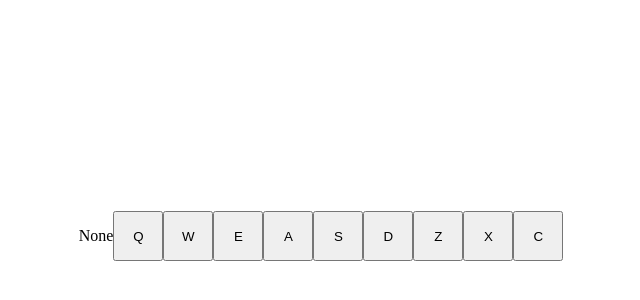
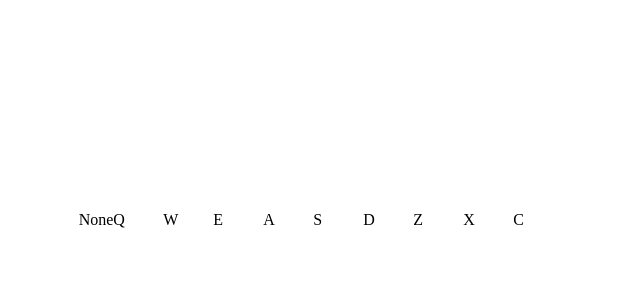
Before and after one commit to DenisImamovicc/Drum-Machine, a React (Vite) app: page / in a window 1280 px wide. Shown: the part 172-472 px from the top of the page, without its empty margins (319-959 px from the left). Built offline with nearby package versions, Linux system fonts and the light colour scheme.

Commit message:
Complete 6 and whole test.

```diff
--- a/src/App.tsx
+++ b/src/App.tsx
@@ -2,6 +2,7 @@ import { useState, useRef, useEffect } from 'react'
 import './App.css'
 
 function App() {
+  const [displayInstrument, setdisplayInstrument] = useState("None")
   const presetDrumSet = [
     { name: "Heater 1", id: "Q", src: "https://s3.amazonaws.com/freecodecamp/drums/Heater-1.mp3" },
     { name: "Heater 2", id: "W", src: "https://s3.amazonaws.com/freecodecamp/drums/Heater-2.mp3" },
@@ -13,7 +14,6 @@ function App() {
     { name: "Kick", id: "X", src: "https://s3.amazonaws.com/freecodecamp/drums/RP4_KICK_1.mp3" },
     { name: "Closed-HH", id: "C", src: "https://s3.amazonaws.com/freecodecamp/drums/Cev_H2.mp3" },
   ]
-  const [displayInstrument, setdisplayInstrument] = useState("None")
   function handlePlayMouseClick(e) {
     const button = document.getElementById(`${e.target.id}`)
 
@@ -24,81 +24,29 @@ function App() {
     return audio.play()
   }
 
-  function handlePlayKeyBoard(e) {
-    return console.log(e.key.toUpperCase());
+  document.addEventListener("keypress", (e: any) => {
 
-  }
+    const val = e.key.toUpperCase()
+    // console.log(button,val);
 
-  // useEffect(() => {
-  //   // const Display = document.getElementById('display')
+    if (presetDrumSet.find(key=> key.id === val)) {
+      const audio = document.getElementById(`${val}`)
+      console.log("y",audio);
+      return audio.play()
+    }
 
-  // }, [])
-
-  function name(params: type) {
-
-  }
-
-
-  const display = document.getElementById(`display`)
-  document.addEventListener("keypress", (e: any) => {
-    const button = document.getElementById(`${e.target.id}`)
-    const val = e.key.toLowerCase()
-
-
-
-
-
-    if (val === "q") {
-      console.log(e);
-      setdisplayInstrument(e.target.id)
-      return e.target.childNodes[1].childNodes[0].childNodes[0].childNodes[1].firstElementChild.play();
-
-    }
-    if (val === "w") {
-      console.log(e);
-      return e.target.childNodes[1].childNodes[0].childNodes[0].childNodes[2].firstElementChild.play();
-
-    }
-    if (val === "e") {
-      return e.target.childNodes[1].childNodes[0].childNodes[0].childNodes[3].firstElementChild.play();
-
-    }
-    if (val === "a") {
-      return e.target.childNodes[1].childNodes[0].childNodes[0].childNodes[4].firstElementChild.play();
-
-    }
-    if (val === "s") {
-      return e.target.childNodes[1].childNodes[0].childNodes[0].childNodes[5].firstElementChild.play();
-
-    }
-    if (val === "d") {
-      return e.target.childNodes[1].childNodes[0].childNodes[0].childNodes[6].firstElementChild.play();
-
-    }
-    if (val === "z") {
-      return e.target.childNodes[1].childNodes[0].childNodes[0].childNodes[7].firstElementChild.play();
-
-    }
-    if (val === "x") {
-      return e.target.childNodes[1].childNodes[0].childNodes[0].childNodes[8].firstElementChild.play();
-
-    }
-    if (val === "c") {
-      return e.target.childNodes[1].childNodes[0].childNodes[0].childNodes[9].firstElementChild.play();
-
-    }
-    return null;
+    return null
   })
 
 
   return (
     <div id='drum-machine'>
-      <div id='display'>{displayInstrument}
+      <div id='display'>
+        <div>{displayInstrument}</div>
         {presetDrumSet.map((Instrument) => {
-          return <button tabIndex={-1} className='drum-pad' onClick={handlePlayMouseClick} id={`${Instrument.name}`}>{Instrument.id}
-            <audio className='clip' id={`${Instrument.id}`} src={`${Instrument.src}`}>
-            </audio>
-          </button>
+          return <div tabIndex={-1} className='drum-pad' onClick={handlePlayMouseClick} id={`${Instrument.name}`}>{Instrument.id}
+            <audio className='clip' id={`${Instrument.id}`} src={`${Instrument.src}`}></audio>
+          </div>
         })}
       </div>
     </div>
--- a/src/index.css
+++ b/src/index.css
@@ -0,0 +1,7 @@
+.drum-pad{
+
+}
+
+#display{
+    display: flex;
+}
```
